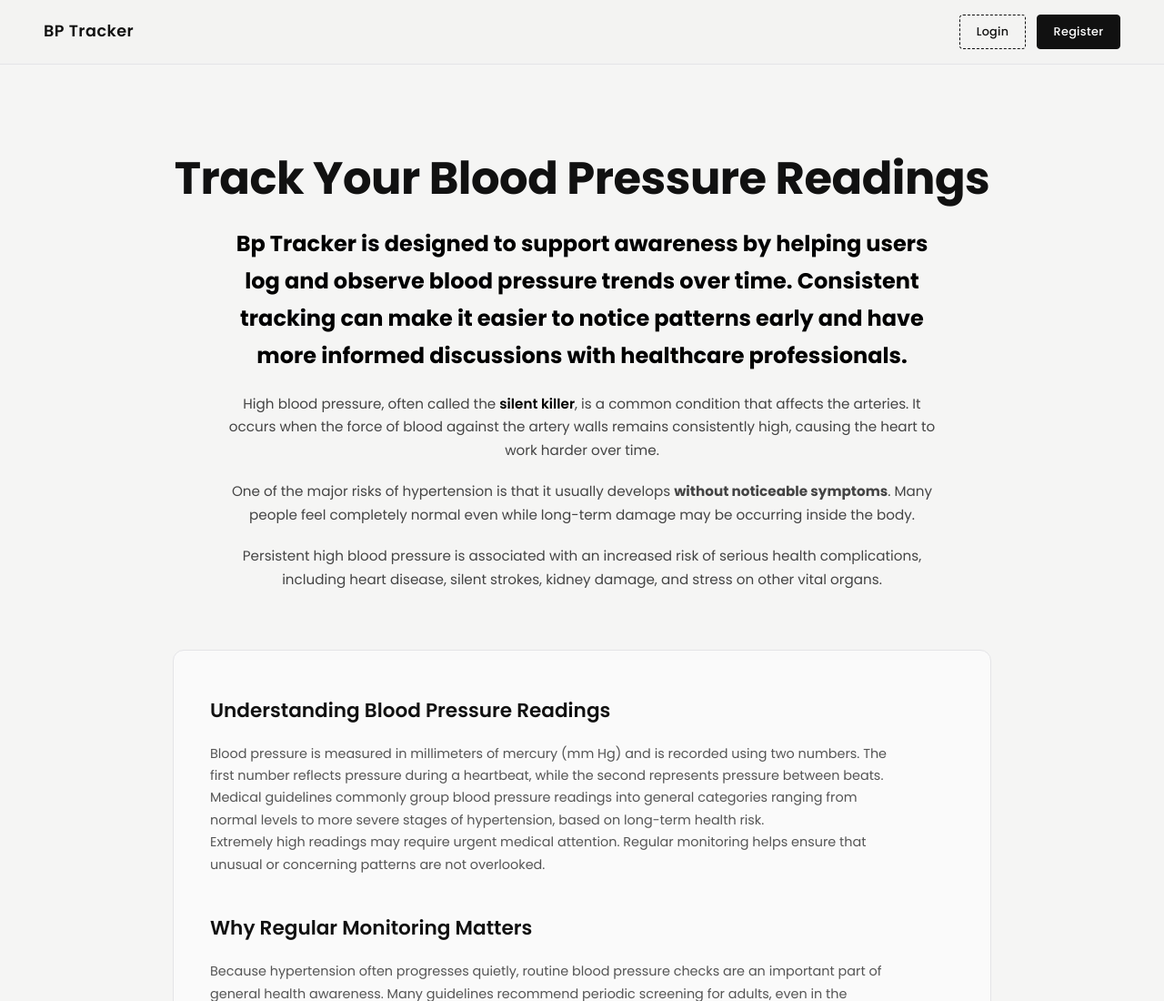
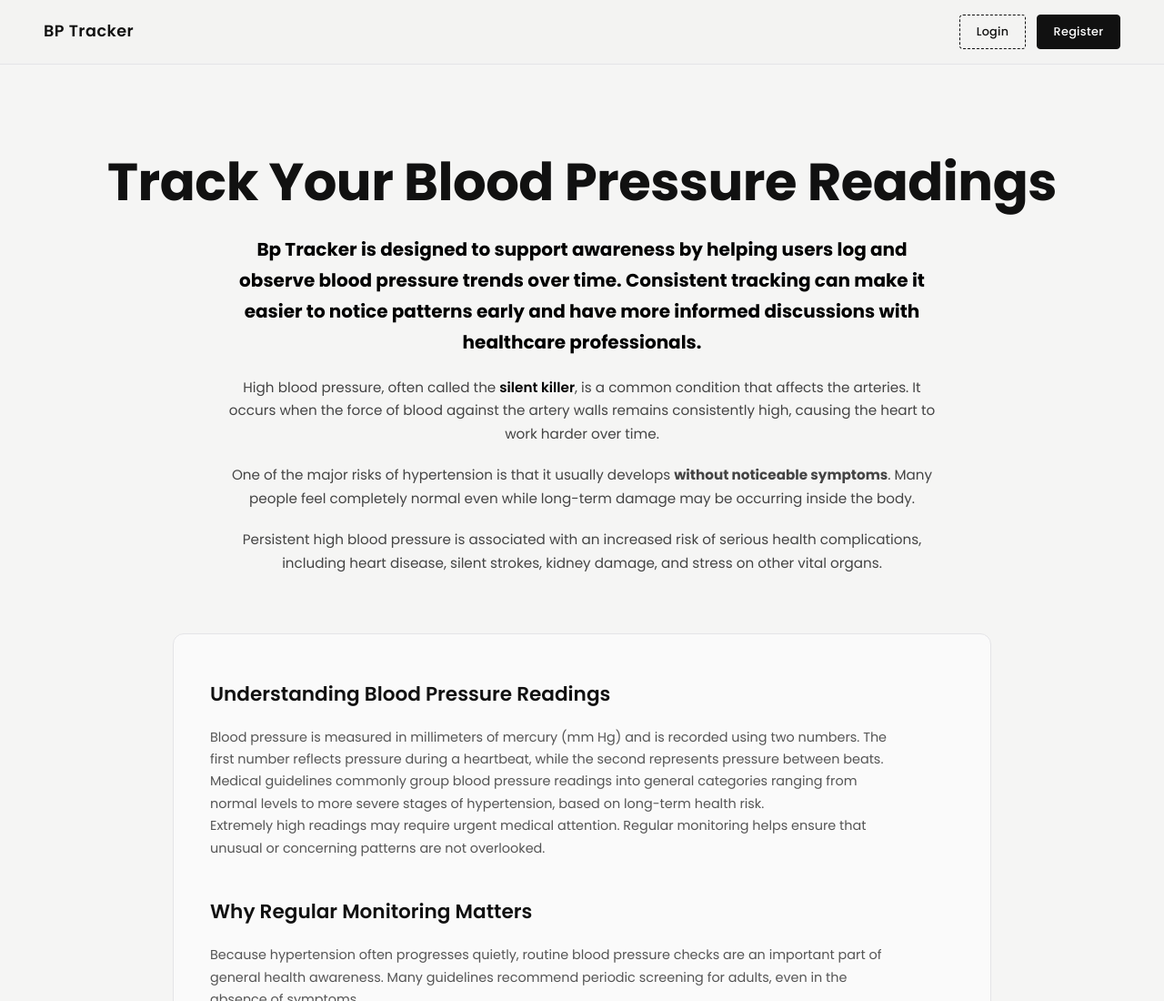
Before and after one commit to DevanshModi09/BpTracker, a website: page public/index.html in a window 1280 px wide. Shown: the top 1100 px of the page at 91% size. Drawn offline with Linux system fonts and the light colour scheme.

Commit message:
Added icon , still figuring out other things

```diff
--- a/public/css/index.css
+++ b/public/css/index.css
@@ -2,10 +2,6 @@
   margin: 0;
   padding: 0;
   box-sizing: border-box;
-}
-html,
-body {
-  cursor: url('/cursor.cur') 12 12, default;
 }
 
 body {
@@ -67,14 +63,14 @@ body {
   color: #fff;
 }
 .hero {
-  max-width: 1000px;
+  max-width: 12000px;
   margin: 6rem auto 4rem;
   padding: 0 2rem;
   text-align: center;
 }
 
 .hero h1 {
-  font-size: 3.1rem;
+  font-size: 3.6rem;
   font-weight: 700;
   line-height: 1.15;
   letter-spacing: -0.5px;
@@ -128,7 +124,7 @@ body {
   color: #b4b4b4;
 }
 #highlight-text {
-  font-size: 24px;
+  font-size: 20px;
   font-weight: 300;
   color: #000;
 }
--- a/public/index.html
+++ b/public/index.html
@@ -10,6 +10,8 @@
       href="https://fonts.googleapis.com/css2?family=Poppins:wght@400;500;600;700;800&display=swap"
       rel="stylesheet"
     />
+    <link rel="icon" type="image/png" href="/favicon.png" />
+
     <link rel="stylesheet" href="./css/index.css" />
   </head>
 
```
Also changed, not shown: public/login.html (+1 -0 lines), public/register.html (+1 -0 lines), public/favicon.png (added).
